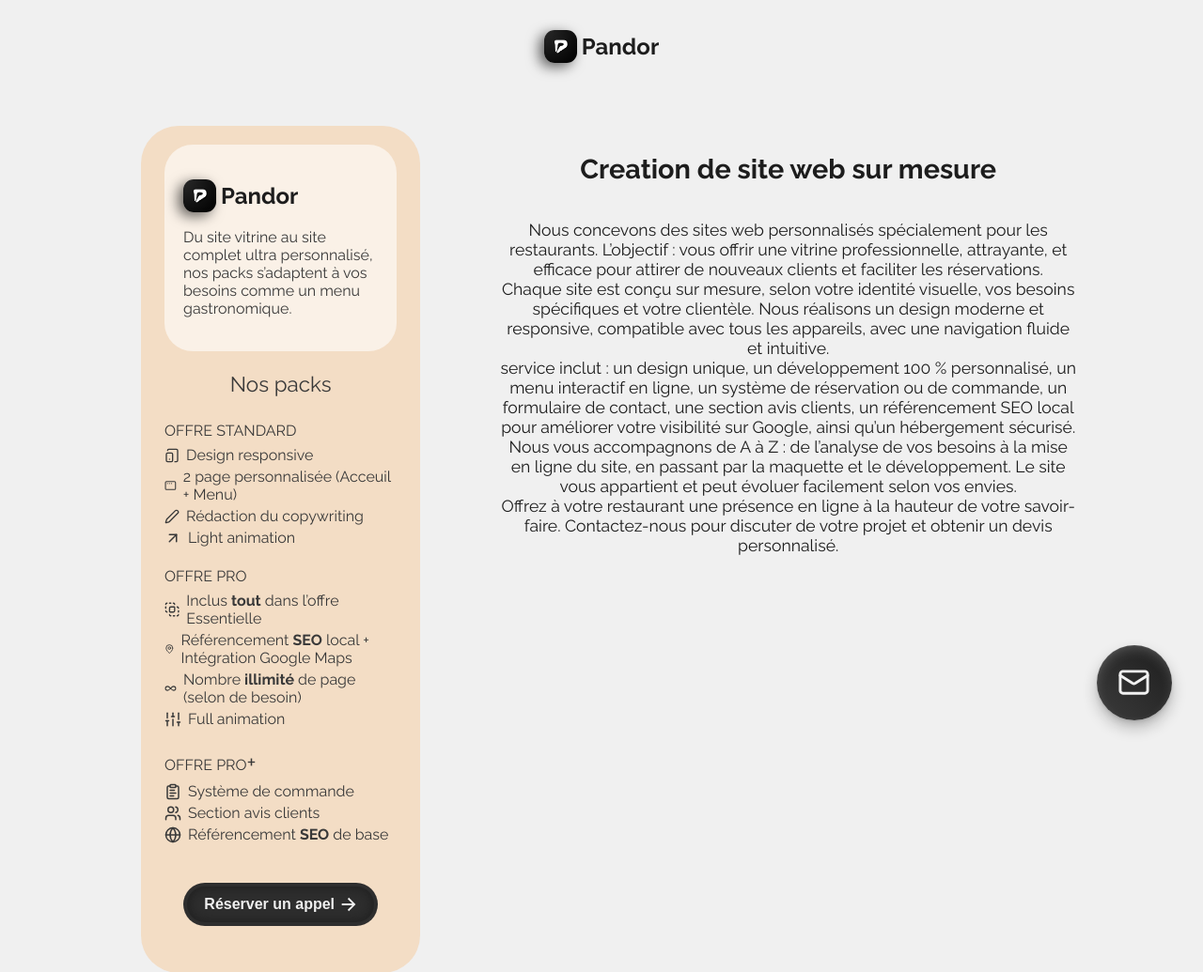
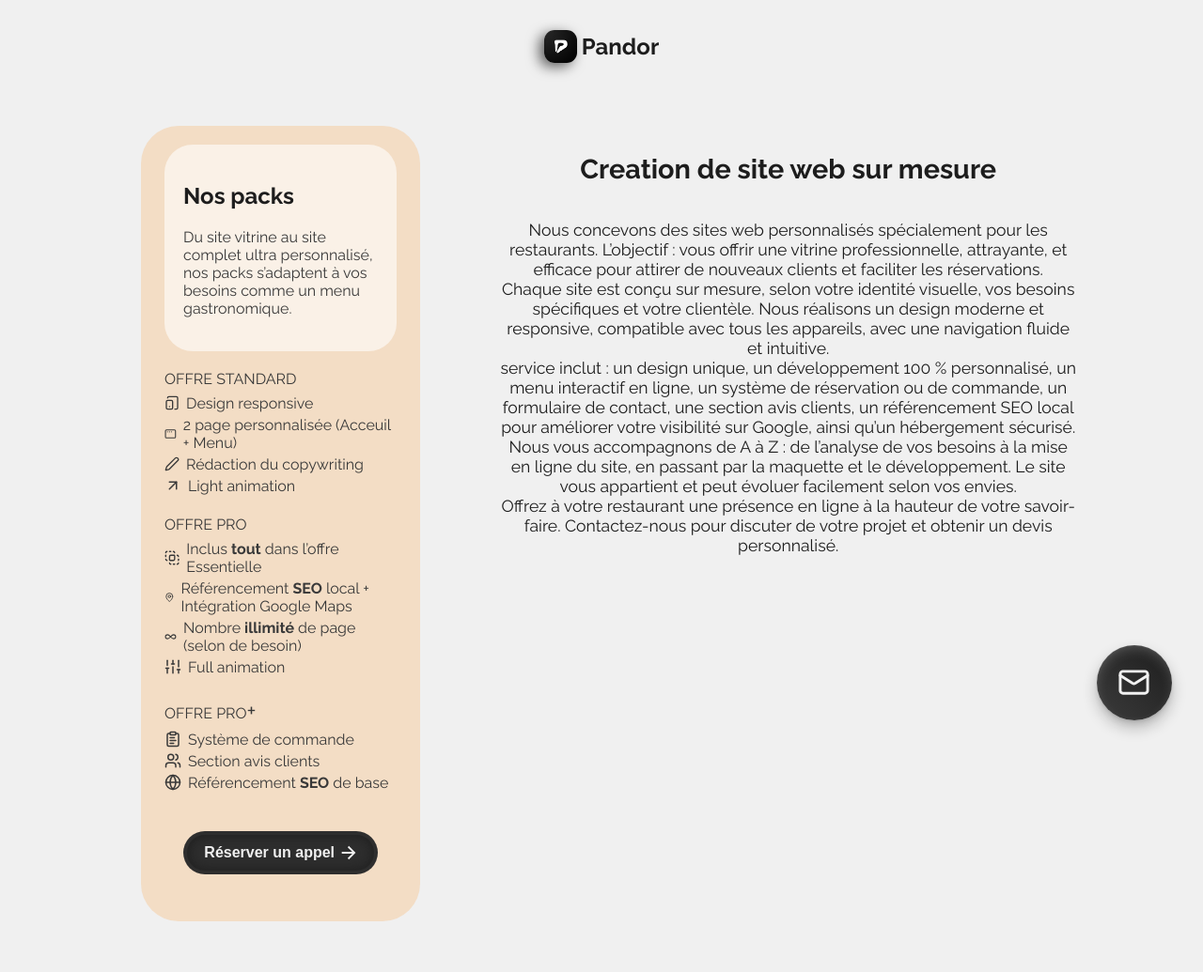
Before and after one commit to modalaiso/pandor, a plain HTML site: page frontend/nos-services.html in a window 1280 px wide. Shown: the top 1035 px of the page at 94% size. Drawn offline with Linux system fonts and the light colour scheme; a web font is replaced by a local one.

Commit message:
Update nos-services.html

```diff
--- a/frontend/nos-services.html
+++ b/frontend/nos-services.html
@@ -30,13 +30,11 @@
                 <div class="nav_container" style="background: #ffffff96; border-radius: 30px; margin-top: 20px; padding: 20px;">
                     <div class="nav_logo">
                         <a href="nos-services#packs">
-                            <img src="assets/img/logo.png" alt="Pandor" class="logo" width="100" height="100">
-                            <h2>Pandor</h2>
+                             <h2 style="text-align:center">Nos packs</h2>
                         </a>
                         <p style="margin-top: 0;">Du site vitrine au site complet ultra personnalisé, nos packs s’adaptent à vos besoins comme un menu gastronomique.</p>
                     </div>
                 </div>
-                <h3 class="packs">Nos packs</h3>
                 <div>
                     <div class="offre">
                         <h4>OFFRE STANDARD</h4>
```
